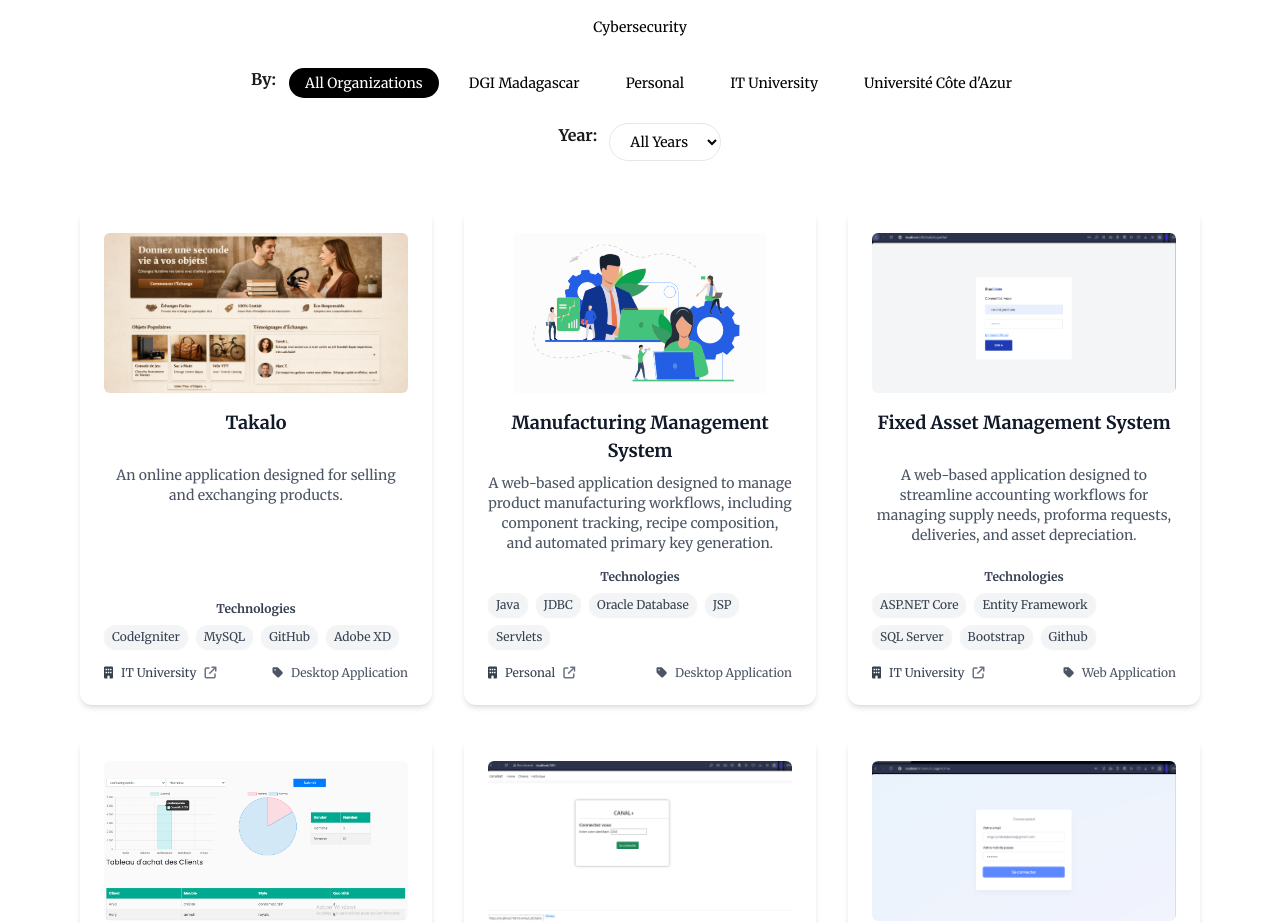
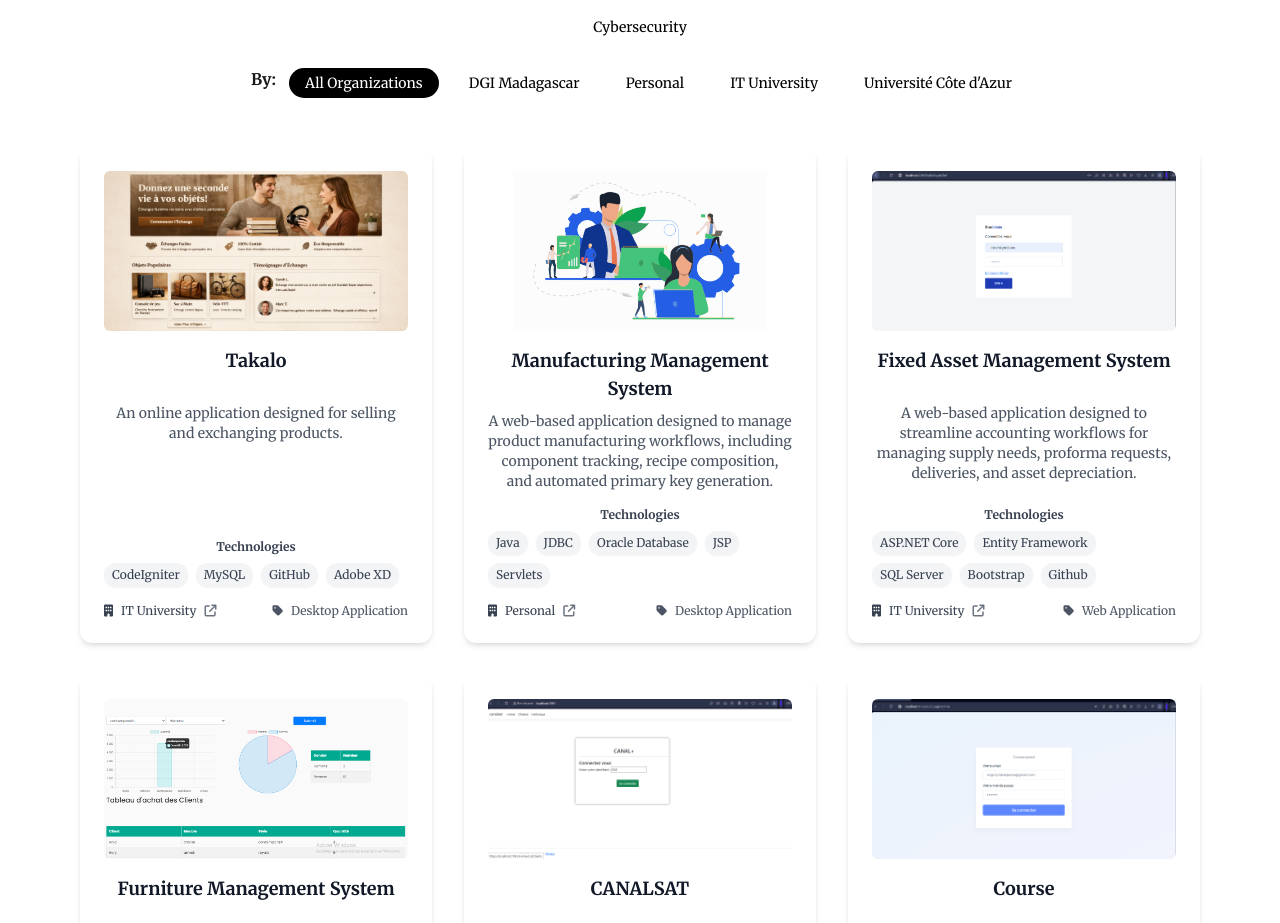
Before and after one commit to AngotyFitia/angoty-rabarijaona, a React (Vite) app: page / in a window 1280 px wide. Shown: the part 1901-2824 px from the top of the page. Built offline with nearby package versions, Linux system fonts and the light colour scheme.

Commit message:
fix: delete year section

```diff
--- a/src/components/ui/projects.tsx
+++ b/src/components/ui/projects.tsx
@@ -44,7 +44,7 @@
             <Button key={filter} onClick={() => setSelectedOrg(filter)} className={`px-4 py-2 rounded-full border ${ selectedOrg === filter ? "bg-black text-white" : "bg-transparent text-black" }`}>{filter}</Button>
           ))}
         </div>
-        <div className="flex flex-wrap gap-3 justify-center">
+        {/* <div className="flex flex-wrap gap-3 justify-center">
           <span className="text-sm md:text-base font-semibold text-[#1a1a1a]">Year:</span>
           <select value={selectedYear} onChange={(e) => setSelectedYear(e.target.value)} className="px-4 py-2 rounded-full border text-sm bg-transparent text-black hover:bg-black hover:text-white transition">
             <option value="All">All Years</option>
@@ -52,7 +52,7 @@
               <option key={year} value={year}>{year}</option>
             ))}
           </select>
-        </div>
+        </div> */}
       </div>
       <div className="grid grid-cols-1 sm:grid-cols-2 lg:grid-cols-3 gap-8">
         {filteredProjects.map((project) => (
```
